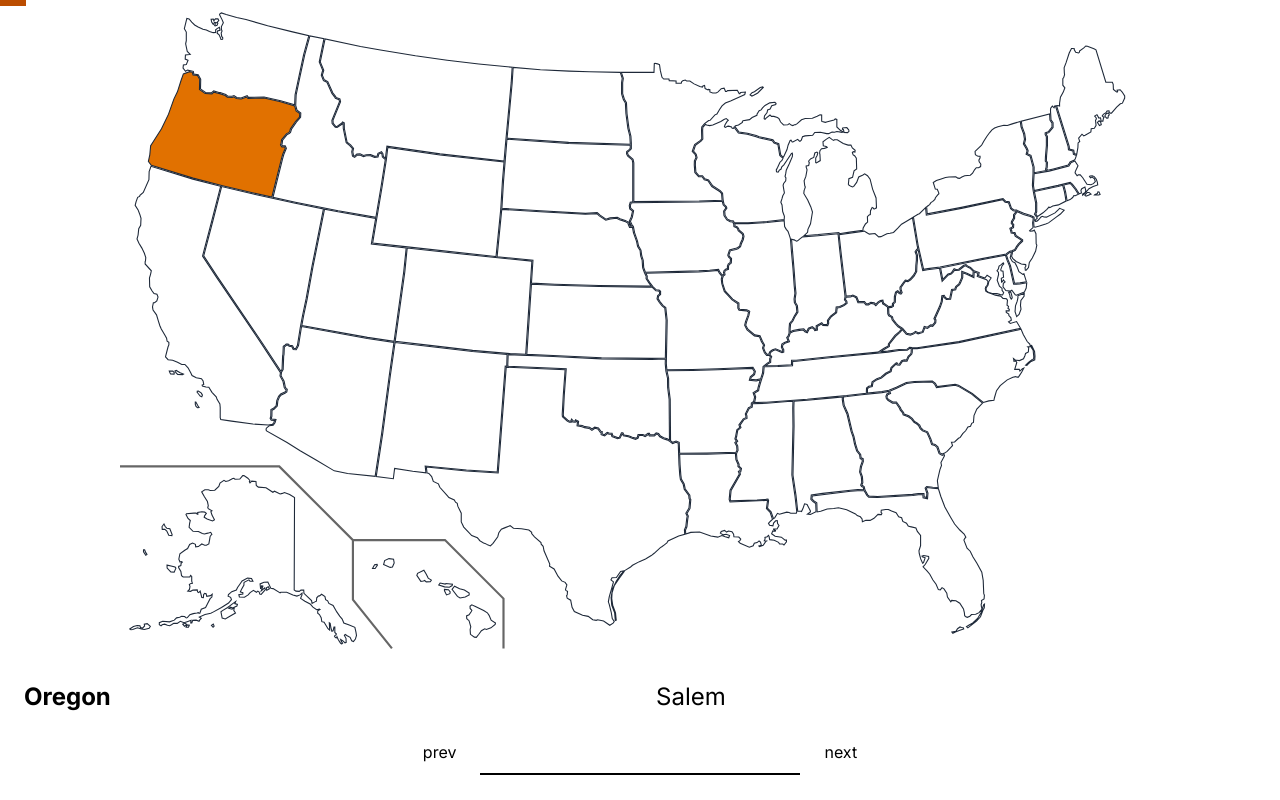
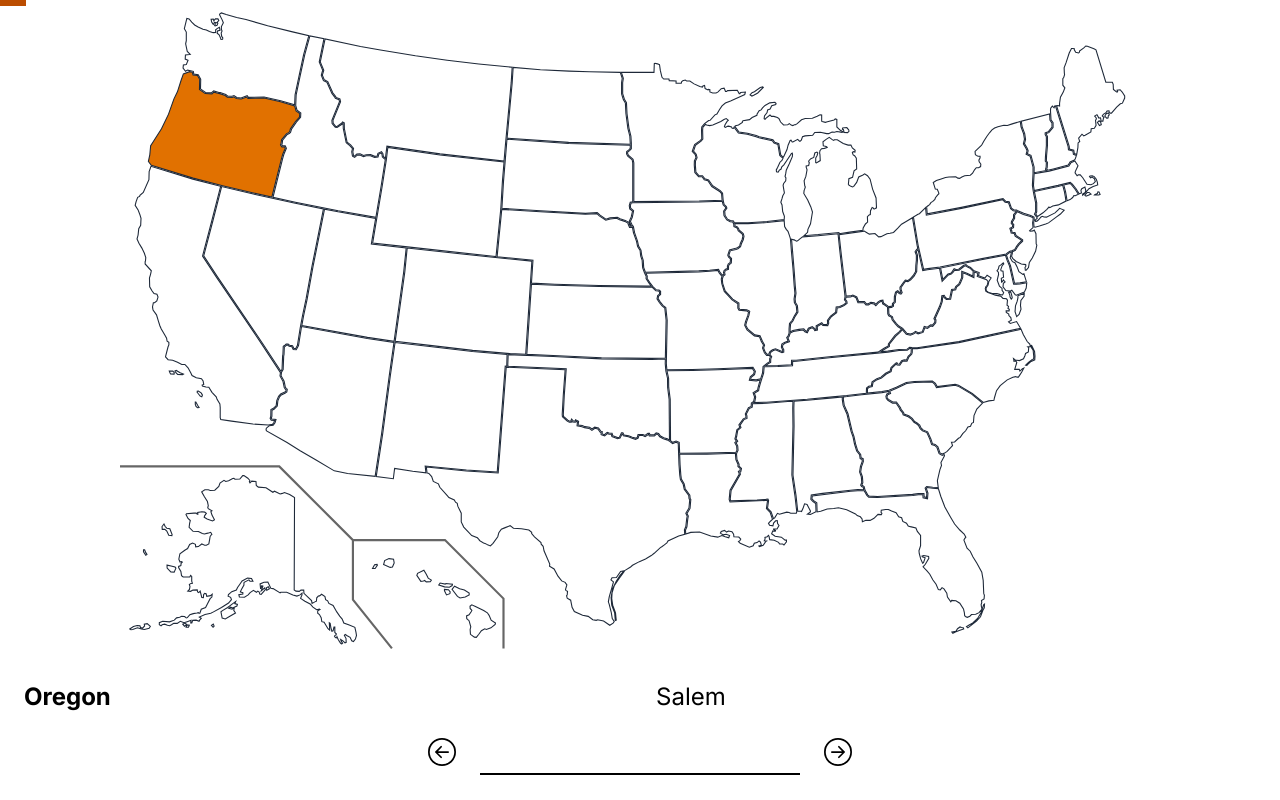
Before and after one commit to oliv37/geo, an Angular app: page /usa-state in a window 1280 px wide. Built offline with nearby package versions, Linux system fonts and the light colour scheme.

Commit message:
feat: add prev next buttons

```diff
--- a/src/app/components/exercice-level/exercice-level-body/exercice-level-body.html
+++ b/src/app/components/exercice-level/exercice-level-body/exercice-level-body.html
@@ -1,7 +1,7 @@
 <div class="flex justify-center items-center gap-6">
   @if (showPrevBtn()) {
   <button type="button" class="cursor-pointer" (click)="prevItem()">
-    prev
+    <app-arrow-left-circle-icon />
   </button>
   }
   <input
@@ -14,7 +14,7 @@
   />
   @if (showNextBtn()) {
   <button type="button" class="cursor-pointer" (click)="nextItem()">
-    next
+    <app-arrow-right-circle-icon />
   </button>
   }
 </div>
--- a/src/app/components/exercice-level/exercice-level-body/exercice-level-body.ts
+++ b/src/app/components/exercice-level/exercice-level-body/exercice-level-body.ts
@@ -9,10 +9,13 @@ import {
 } from '@angular/core';
 import type { Data } from '@models/data';
 import type { State } from '@models/state';
+import { ArrowLeftCircleIcon } from '@components/icon/arrow-left-circle-icon /arrow-left-circle-icon';
+import { ArrowRightCircleIcon } from '@components/icon/arrow-right-circle-icon/arrow-right-circle-icon';
 
 @Component({
   selector: 'app-exercice-level-body',
   templateUrl: './exercice-level-body.html',
+  imports: [ArrowLeftCircleIcon, ArrowRightCircleIcon],
 })
 export class ExerciceLevelBody<T extends Data> {
   showPrevBtn = input(false);
--- /dev/null
+++ b/src/app/components/icon/arrow-left-circle-icon /arrow-left-circle-icon.html
@@ -0,0 +1,6 @@
+<svg fill="currentColor" [class]="className()" viewBox="0 0 16 16">
+  <path
+    fill-rule="evenodd"
+    d="M1 8a7 7 0 1 0 14 0A7 7 0 0 0 1 8m15 0A8 8 0 1 1 0 8a8 8 0 0 1 16 0m-4.5-.5a.5.5 0 0 1 0 1H5.707l2.147 2.146a.5.5 0 0 1-.708.708l-3-3a.5.5 0 0 1 0-.708l3-3a.5.5 0 1 1 .708.708L5.707 7.5z"
+  />
+</svg>
--- /dev/null
+++ b/src/app/components/icon/arrow-right-circle-icon/arrow-right-circle-icon.html
@@ -0,0 +1,6 @@
+<svg fill="currentColor" [class]="className()" viewBox="0 0 16 16">
+  <path
+    fill-rule="evenodd"
+    d="M1 8a7 7 0 1 0 14 0A7 7 0 0 0 1 8m15 0A8 8 0 1 1 0 8a8 8 0 0 1 16 0M4.5 7.5a.5.5 0 0 0 0 1h5.793l-2.147 2.146a.5.5 0 0 0 .708.708l3-3a.5.5 0 0 0 0-.708l-3-3a.5.5 0 1 0-.708.708L10.293 7.5z"
+  />
+</svg>
--- /dev/null
+++ b/src/app/components/icon/icon.ts
@@ -0,0 +1,6 @@
+import { Component, Directive, input } from '@angular/core';
+
+@Directive()
+export abstract class Icon {
+  className = input('w-7 h-7');
+}
```
Also changed, not shown: src/app/components/icon/arrow-left-circle-icon /arrow-left-circle-icon.ts (added, +8 -0 lines), src/app/components/icon/arrow-right-circle-icon/arrow-right-circle-icon.ts (added, +8 -0 lines).
